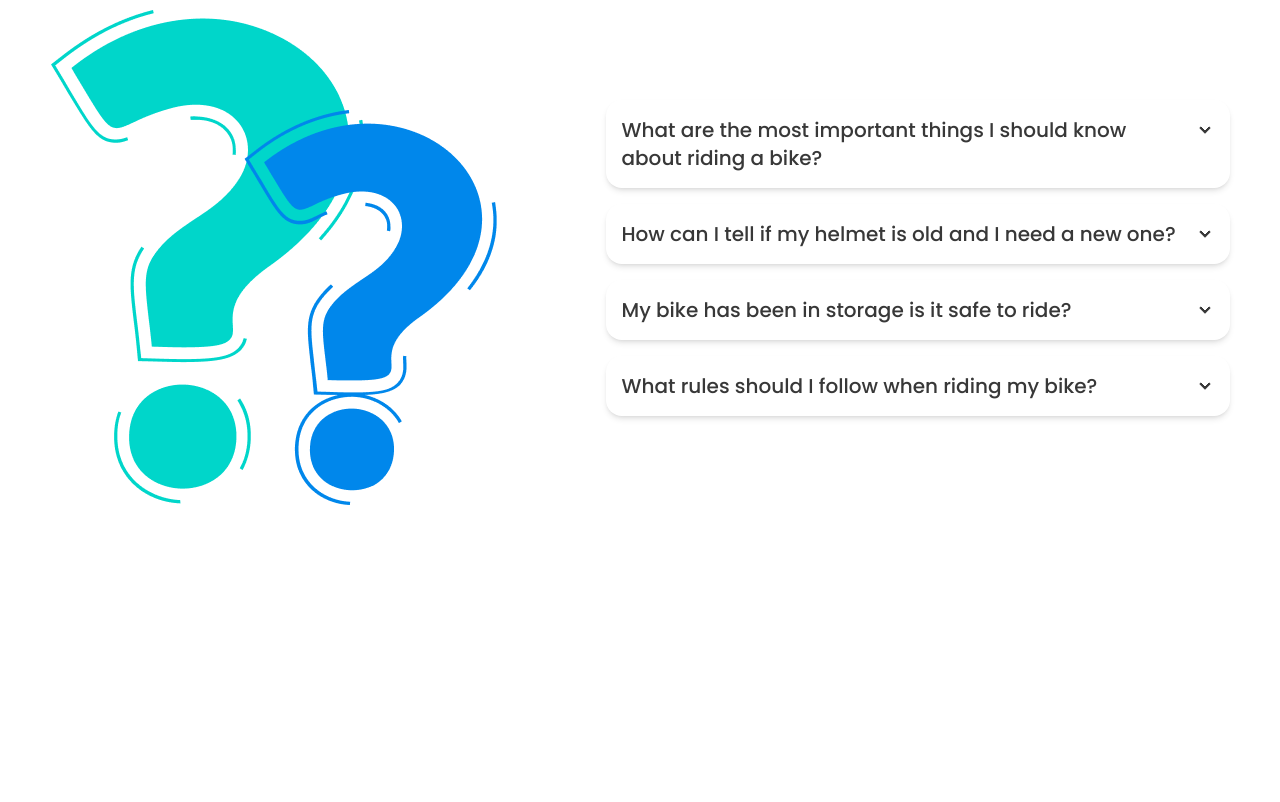
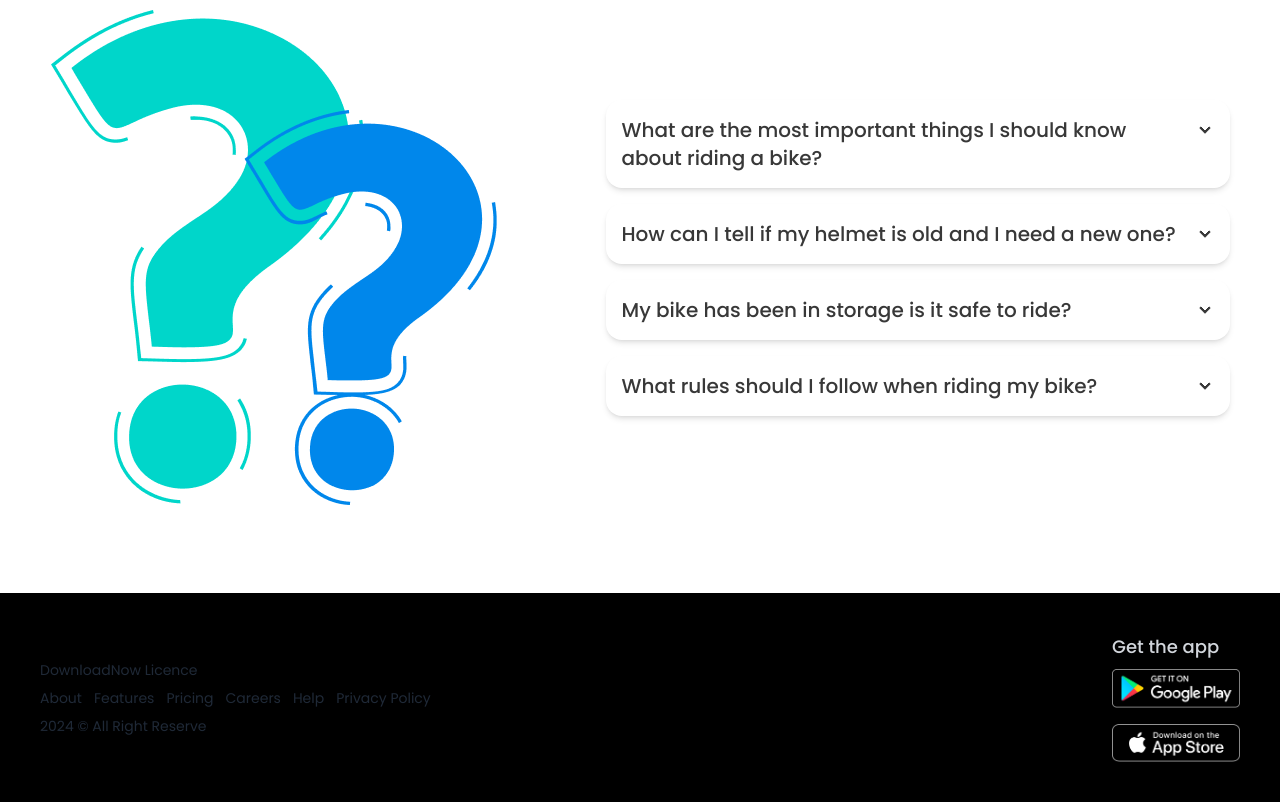
Before and after one commit to towhid046/biker-zone-with-daisyui, a plain HTML site: page index.html in a window 1280 px wide. Shown: the part 2629-3431 px from the top of the page. Before the commit the page ends 3222 px from the top, so only its background shows below. Drawn offline with nearby package versions, Linux system fonts and the light colour scheme.

Commit message:
added footer section

```diff
--- a/index.html
+++ b/index.html
@@ -552,6 +552,30 @@
       </section>
     </main>
 
-    <footer></footer>
+    <footer class=" bg-black">
+      <div class="container mx-auto footer  p-10  items-center justify-between ">
+        <nav>
+          <p><a href="">DownloadNow</a> <a href="">Licence</a></p>
+          <ul class="flex gap-3">
+            <li><a href="">About</a></li>
+            <li><a href="">Features</a></li>
+            <li><a href="">Pricing</a></li>
+            <li><a href="">Careers</a></li>
+            <li><a href="">Help</a></li>
+            <li><a href="">Privacy Policy</a></li>
+          </ul>
+          <p>2024 &copy; All Right Reserve</p>
+        </nav>
+
+        <aside>
+          <header class="text-gray-300 font-medium text-lg">Get the app</header>
+          <div class="grid grid-col gap-4">
+            <a><img class="w-32 cursor-pointer" src="/images/others/android.png" alt=""></a>
+            <a><img class="w-32 cursor-pointer" src="/images/others/ios.png" alt=""></a>
+          </div>
+        </aside>
+      </div>
+
+    </footer>
   </body>
 </html>
```
